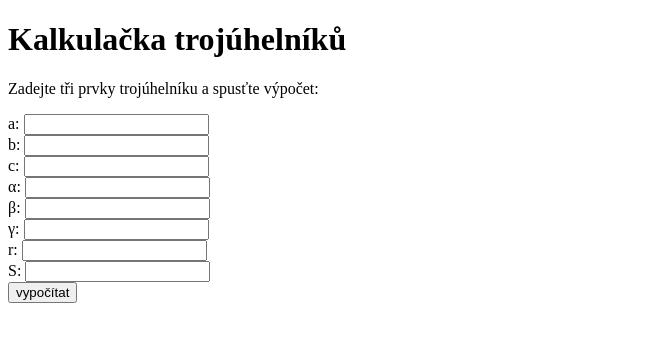
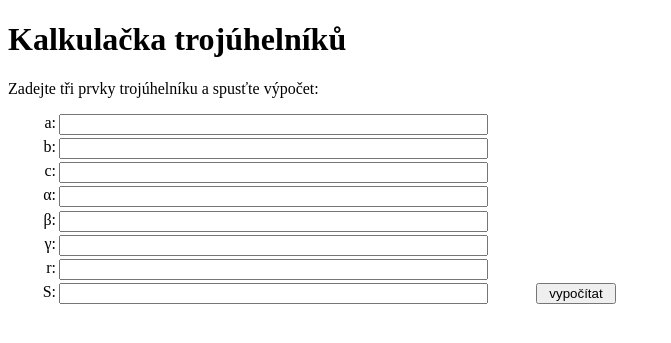
Before and after one commit to 7matej/trojuhelniky, a Flask app: page / in a window 1280 px wide. Shown: the top 343 px of the page, without its empty margins (0-671 px from the left). Run offline with Flask 3, Linux system fonts and the light colour scheme; parts of the project's set-up code (start-up, migrations or seed data) failed here and were passed over.

Commit message:
rozvržení prvků ve formuláři

```diff
--- a/static/styles.css
+++ b/static/styles.css
@@ -1,3 +1,22 @@
-form label {
+form {
+    display: grid;
+    grid-template-columns: minmax(auto, 30rem) 5rem;
+    gap: 3rem;
+    padding-bottom: 1rem;
+}
+
+.tabulka {
+    display: grid;
+    grid-template-columns: 3rem 1fr;
+    gap: 0.2rem;
+}
+
+.tabulka label {
     text-align: right;
 }
+
+.submit {
+    margin-top: auto;
+    margin-bottom: 0;
+
+}
--- a/templates/page.html
+++ b/templates/page.html
@@ -11,12 +11,14 @@
     <p>Zadejte tři prvky trojúhelníku a spusťte výpočet:</p>
 
     <form method="post">
-        {% for pole in formular.polozky %}
-            <label for="{{ pole.name }}">{{ pole.nazev + ":" }}</label>
-            <input type="number" step="any"
-             name="{{ pole.name }}" id="{{ pole.name }}" value="{{ pole.hodnota }}"><br>
-        {% endfor %}
-        <input type="submit" value="vypočítat">
+        <div class="tabulka">
+            {% for pole in formular.polozky %}
+                <label for="{{ pole.name }}">{{ pole.nazev + ":" }}</label>
+                <input type="number" step="any" class="vstupni-pole"
+                name="{{ pole.name }}" id="{{ pole.name }}" value="{{ pole.hodnota }}">
+            {% endfor %}
+        </div>
+        <input type="submit" value="vypočítat" class="submit">
     </form>
 
     {% if formular.hlaska %}
```
